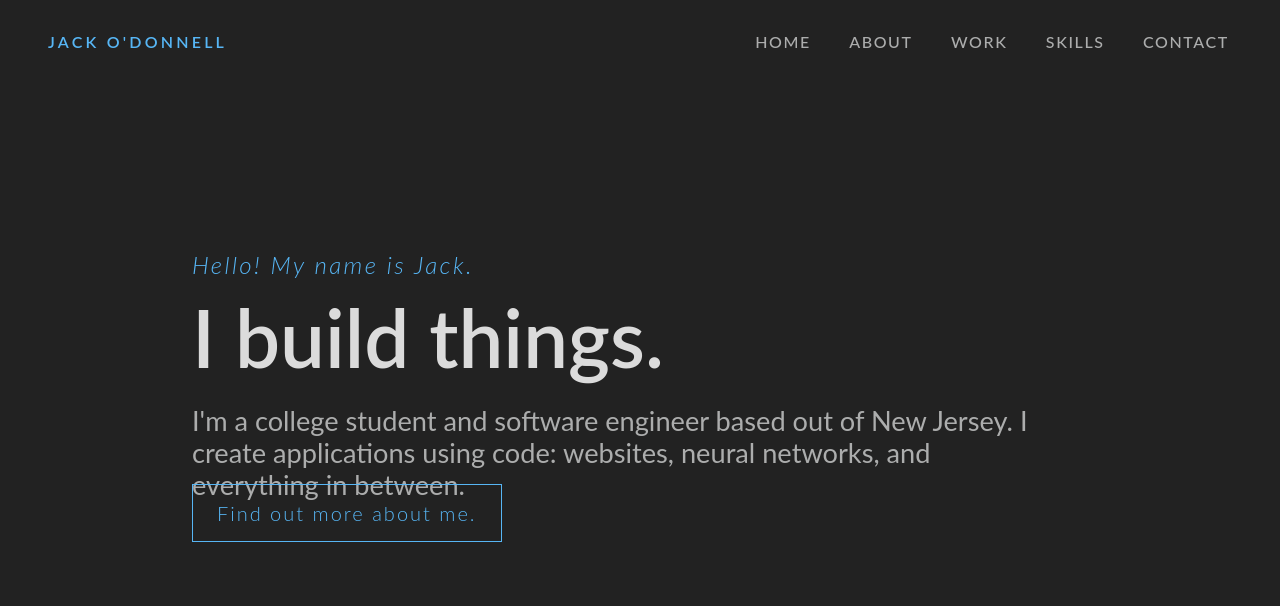
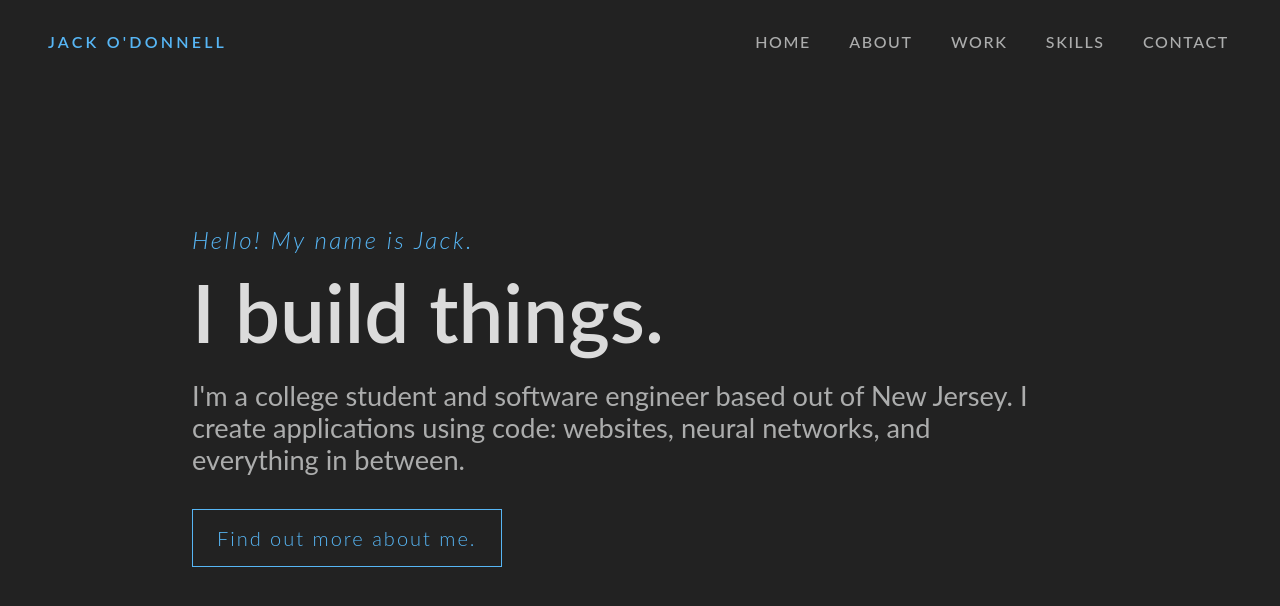
Before and after one commit to jto-d/personal-website, a React (Create React App) app: page / in a window 1280 px wide. Shown: the top 606 px of the page. Built offline with nearby package versions, Linux system fonts and the light colour scheme.

Commit message:
fixed button transition on main

```diff
--- a/src/components/sections/Main.jsx
+++ b/src/components/sections/Main.jsx
@@ -40,7 +40,11 @@ const StyledMainText = styled.div`
     line-height: 2rem;
   }
 `
-const StyledButton = styled.a`
+const StyledButton = styled.div`
+
+  margin-top: 50px;
+
+  a {
     padding: 1rem 1.5rem;
 
     background-color: transparent;
@@ -59,6 +63,8 @@ const StyledButton = styled.a`
       background-color: var(--secondary-bg-color);
 
     }
+  }
+
 
 `
 
@@ -72,8 +78,8 @@ const Main = () => {
           applications using code: websites, neural networks, and everything
           in between.
         </p>
-        <StyledButton href='#about'>
-          Find out more about me.
+        <StyledButton>
+          <a href="#about">Find out more about me.</a>
         </StyledButton>
 
       </StyledMainText>
```
Lines whose indentation alone changed are shown as unchanged.
